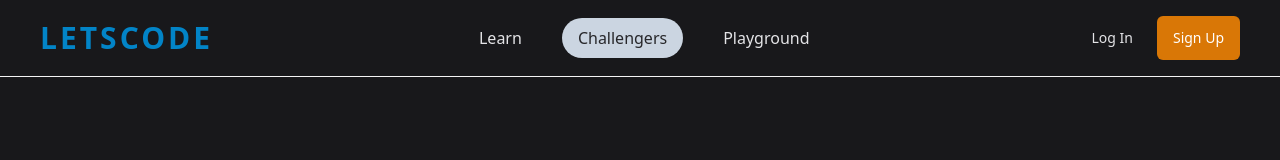
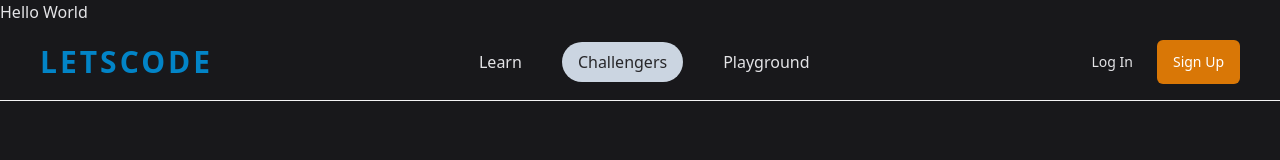
Before and after one commit to mvocoding/CodeMax, a React (Vite) app: page / in a window 1280 px wide. Shown: the top 160 px of the page. Built offline with nearby package versions, Linux system fonts and the light colour scheme.

Commit message:
test deploy gitpage

```diff
--- a/src/App.tsx
+++ b/src/App.tsx
@@ -13,6 +13,7 @@ function App() {
         [&_h2]:font-medium
         [&_h2]:uppercase
         `}>
+      <div>Hello World</div>
       <Header className='px-10'></Header>
       <Hero className='flex justify-center'></Hero>
       <Banner className='max-w-[80%] mx-auto'></Banner>
```
